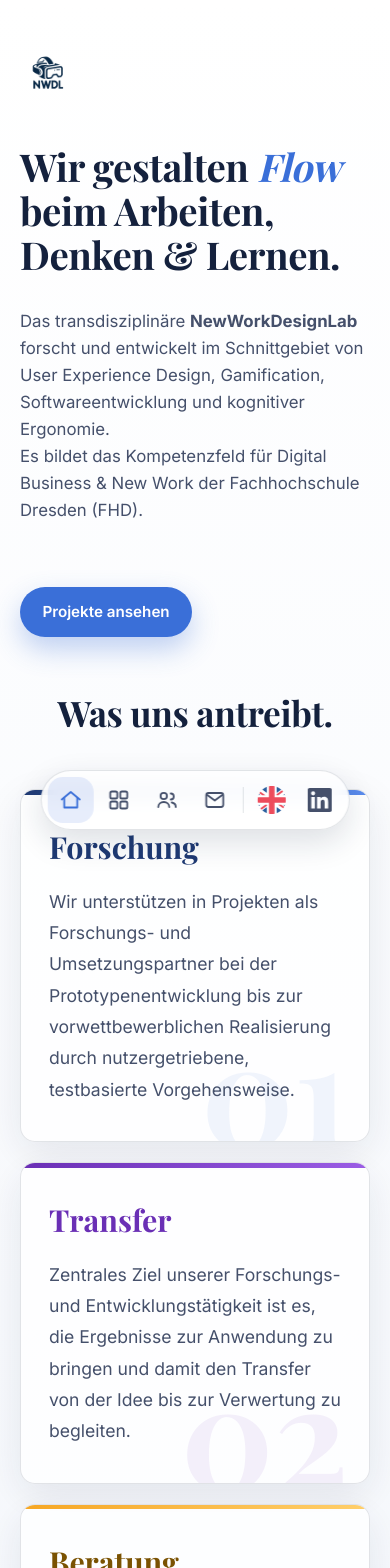
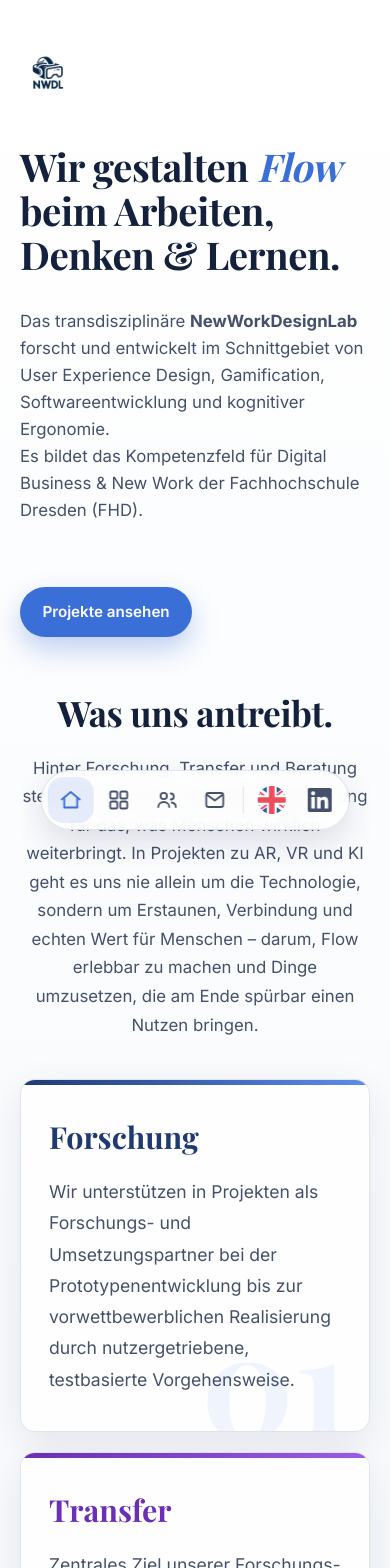
Before and after one commit to NewWorkDesignLab/website, a Next.js app: page / in a window 390 px wide. Shown: the top 1568 px of the page. Built offline with nearby package versions, Linux system fonts and the light colour scheme; a web font is replaced by a local one.

Commit message:
added text to new pillar section
fixed white space at bit more

```diff
--- a/src/app/page.tsx
+++ b/src/app/page.tsx
@@ -51,6 +51,7 @@ export default function Home() {
       <section className="pillars">
         <div className="pillars-intro">
           <h2 className="pillars-heading">{t.pillarsHeading}</h2>
+          <p className="pillars-lead">{t.pillarsIntro}</p>
         </div>
         <div className="pillars-grid">
           {(["blue", "purple", "orange"] as const).map((color, i) => {
--- a/src/content/texts.json
+++ b/src/content/texts.json
@@ -21,6 +21,7 @@
       "projects": "Projekte ansehen"
     },
     "pillarsHeading": "Was uns antreibt.",
+    "pillarsIntro": "Hinter Forschung, Transfer und Beratung steht für uns immer dasselbe: Begeisterung für das, was Menschen wirklich weiterbringt. In Projekten zu AR, VR und KI geht es uns nie allein um die Technologie, sondern um Erstaunen, Verbindung und echten Wert für Menschen – darum, Flow erlebbar zu machen und Dinge umzusetzen, die am Ende spürbar einen Nutzen bringen.",
     "pillars": [
       {
         "num": "01",
@@ -112,6 +113,7 @@
       "projects": "View projects"
     },
     "pillarsHeading": "What drives us.",
+    "pillarsIntro": "Behind research, transfer and consulting, the same thing always drives us: a passion for what truly moves people forward. In our AR, VR and AI projects it is never just about the technology, but about wonder, connection and real value for people – about making flow tangible and building things that deliver a genuine, noticeable benefit.",
     "pillars": [
       {
         "num": "01",
--- a/src/styles/globals.css
+++ b/src/styles/globals.css
@@ -1113,11 +1113,11 @@ button {
   align-self: center;
   width: 100%;
   max-width: 72rem;
-  padding-top: 8rem;
-  padding-bottom: 2.5rem;
+  padding-top: 12rem;
+  padding-bottom: 3rem;
   display: flex;
   flex-direction: column;
-  gap: 3.5rem;
+  gap: 5.5rem;
 }
 
 .pillars-intro {
@@ -1125,7 +1125,7 @@ button {
   flex-direction: column;
   align-items: center;
   text-align: center;
-  gap: 0.9rem;
+  gap: 2.25rem;
 }
 
 .pillars-heading {
@@ -1136,6 +1136,14 @@ button {
   margin: 0;
   line-height: 1.12;
   letter-spacing: -0.01em;
+}
+
+.pillars-lead {
+  max-width: 46rem;
+  margin: 0;
+  font-size: 1.3rem;
+  line-height: 1.7;
+  color: var(--ink-soft);
 }
 
 .pillars-grid {
@@ -1384,9 +1392,16 @@ button {
   /* Pillars */
   .pillars {
     padding-top: 3.5rem;
+    gap: 2.5rem;
+  }
+  .pillars-intro {
+    gap: 1.3rem;
   }
   .pillars-heading {
     font-size: 2.2rem;
+  }
+  .pillars-lead {
+    font-size: 1.05rem;
   }
   .pillars-grid {
     grid-template-columns: 1fr;
```
Also changed, not shown: 1 other file (tests, documents, lock files or other folders).
